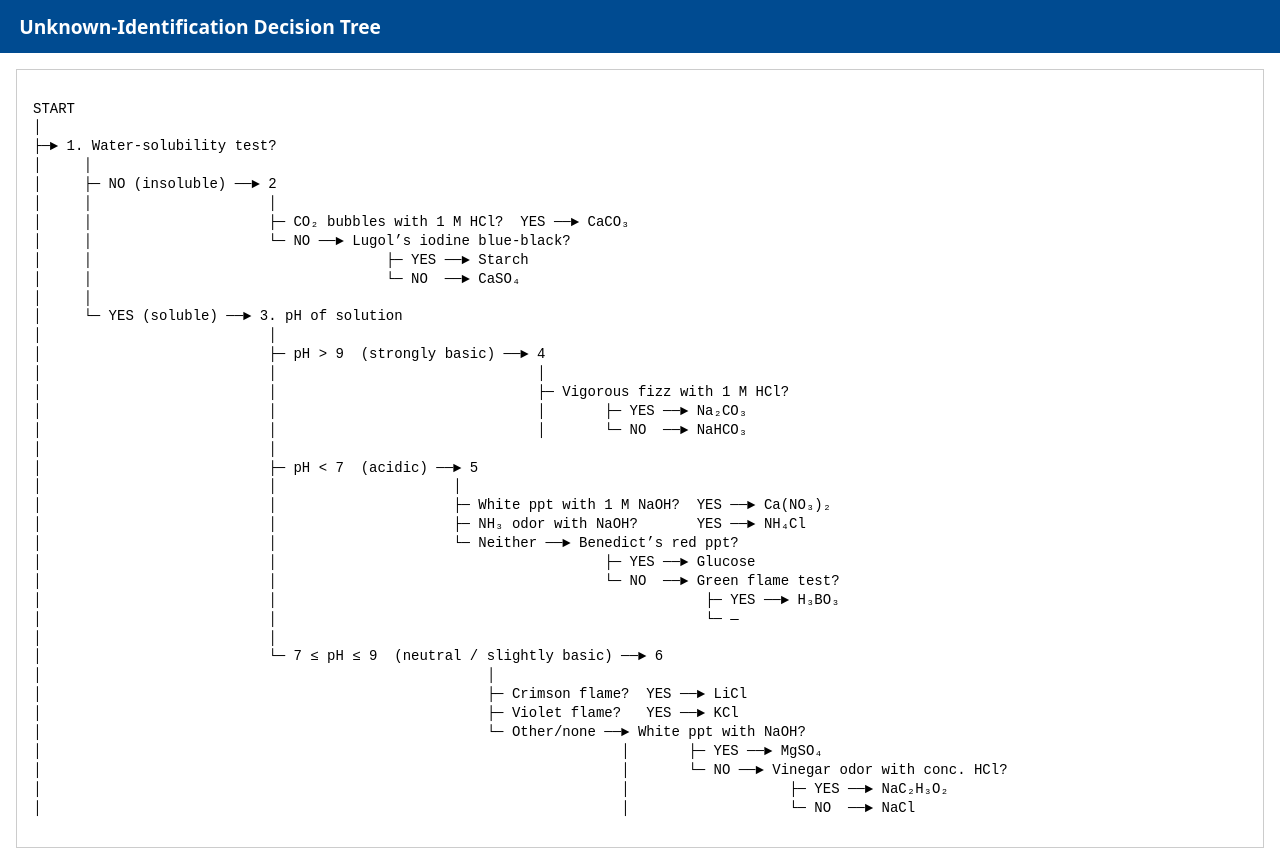
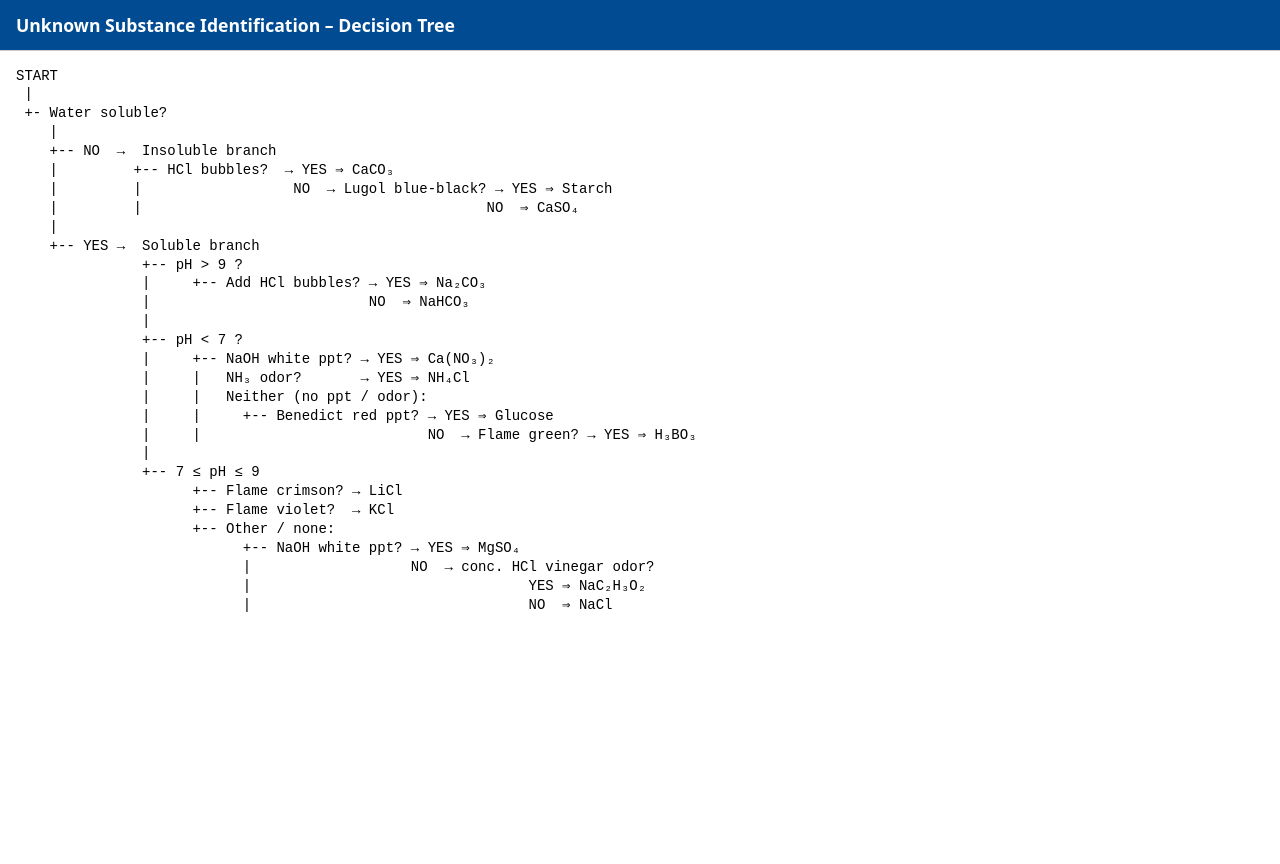
Before and after one commit to vedantsaran/chemflowchart, a plain HTML site: page index.html in a window 1280 px wide. After the commit the page ends 800 px from the top, so only its background shows below. Drawn offline with Linux system fonts and the light colour scheme.

Commit message:
Update index.html

```diff
--- a/index.html
+++ b/index.html
@@ -2,68 +2,59 @@
 <html lang="en">
 <head>
 <meta charset="utf-8">
-  <title>Chem Lab – Unknown Substance Flow Chart</title>
+<meta name="viewport" content="width=device-width, initial-scale=1">
+<title>Chem Lab – Unknown-ID Flow Chart</title>
 <style>
-    body{font-family:system-ui, sans-serif;margin:0;background:#fff;color:#000}
-    header{background:#004b91;color:#fff;padding:0.8rem 1.2rem}
-    h1{margin:0;font-size:1.2rem}
+  body{margin:0;font-family:system-ui, sans-serif;background:#fff;color:#000}
+  header{background:#004b91;color:#fff;padding:.8rem 1rem}
+  h1{margin:0;font-size:1.1rem}
+  /* scrolling frame */
   pre{
-      font-family: "Courier New", Consolas, monospace;
-      font-size: 14px;
-      line-height: 1.35;
+    font-family:"Courier New",Consolas,monospace;
+    font-size:14px;          /* adjust if you need larger text */
+    line-height:1.35;
+    margin:0;                /* no extra margin */
     padding:1rem;
-      overflow-x:auto;
-      white-space:pre;
+    white-space:pre;         /* keep alignment */
+    overflow:auto;           /* scroll if too wide or tall */
+    border-top:1px solid #ccc;
   }
-    /* thin gray frame so it stands out */
-    .frame{border:1px solid #ccc;margin:1rem}
 </style>
 </head>
 <body>
-<header><h1>Unknown-Identification Decision Tree</h1></header>
+<header><h1>Unknown Substance Identification – Decision Tree</h1></header>
 
-<div class="frame">
 <pre>
 START
-│
-├─► 1. Water-solubility test?
-│     │
-│     ├─ NO (insoluble) ──► 2
-│     │                     │
-│     │                     ├─ CO₂ bubbles with 1 M HCl?  YES ──► CaCO₃
-│     │                     └─ NO ──► Lugol’s iodine blue-black?
-│     │                                   ├─ YES ──► Starch
-│     │                                   └─ NO  ──► CaSO₄
-│     │
-│     └─ YES (soluble) ──► 3. pH of solution
-│                           │
-│                           ├─ pH > 9  (strongly basic) ──► 4
-│                           │                               │
-│                           │                               ├─ Vigorous fizz with 1 M HCl?
-│                           │                               │       ├─ YES ──► Na₂CO₃
-│                           │                               │       └─ NO  ──► NaHCO₃
-│                           │
-│                           ├─ pH < 7  (acidic) ──► 5
-│                           │                     │
-│                           │                     ├─ White ppt with 1 M NaOH?  YES ──► Ca(NO₃)₂
-│                           │                     ├─ NH₃ odor with NaOH?       YES ──► NH₄Cl
-│                           │                     └─ Neither ──► Benedict’s red ppt?
-│                           │                                       ├─ YES ──► Glucose
-│                           │                                       └─ NO  ──► Green flame test?
-│                           │                                                   ├─ YES ──► H₃BO₃
-│                           │                                                   └─ —
-│                           │
-│                           └─ 7 ≤ pH ≤ 9  (neutral / slightly basic) ──► 6
-│                                                     │
-│                                                     ├─ Crimson flame?  YES ──► LiCl
-│                                                     ├─ Violet flame?   YES ──► KCl
-│                                                     └─ Other/none ──► White ppt with NaOH?
-│                                                                     │       ├─ YES ──► MgSO₄
-│                                                                     │       └─ NO ──► Vinegar odor with conc. HCl?
-│                                                                     │                   ├─ YES ──► NaC₂H₃O₂
-│                                                                     │                   └─ NO  ──► NaCl
+ |
+ +- Water soluble?
+    |
+    +-- NO  →  Insoluble branch
+    |         +-- HCl bubbles?  → YES ⇒ CaCO₃
+    |         |                  NO  → Lugol blue-black? → YES ⇒ Starch
+    |         |                                         NO  ⇒ CaSO₄
+    |
+    +-- YES →  Soluble branch
+               +-- pH > 9 ?
+               |     +-- Add HCl bubbles? → YES ⇒ Na₂CO₃
+               |                          NO  ⇒ NaHCO₃
+               |
+               +-- pH < 7 ?
+               |     +-- NaOH white ppt? → YES ⇒ Ca(NO₃)₂
+               |     |   NH₃ odor?       → YES ⇒ NH₄Cl
+               |     |   Neither (no ppt / odor):
+               |     |     +-- Benedict red ppt? → YES ⇒ Glucose
+               |     |                           NO  → Flame green? → YES ⇒ H₃BO₃
+               |
+               +-- 7 ≤ pH ≤ 9
+                     +-- Flame crimson? → LiCl
+                     +-- Flame violet?  → KCl
+                     +-- Other / none:
+                           +-- NaOH white ppt? → YES ⇒ MgSO₄
+                           |                   NO  → conc. HCl vinegar odor?
+                           |                                 YES ⇒ NaC₂H₃O₂
+                           |                                 NO  ⇒ NaCl
 </pre>
-</div>
 
 </body>
 </html>
```
Lines whose indentation alone changed are shown as unchanged.
